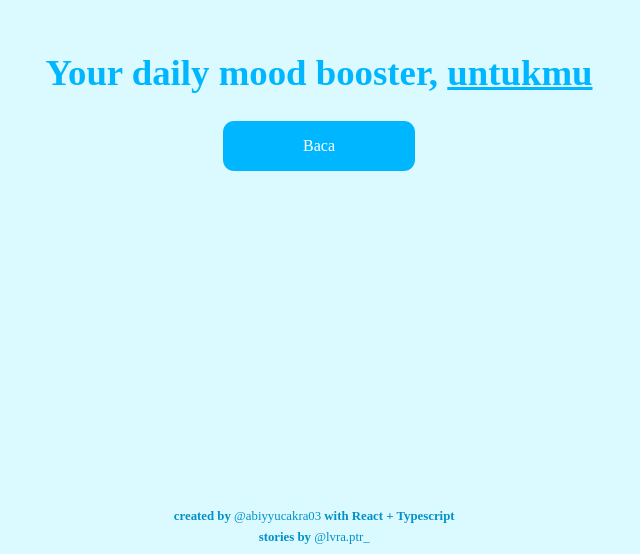
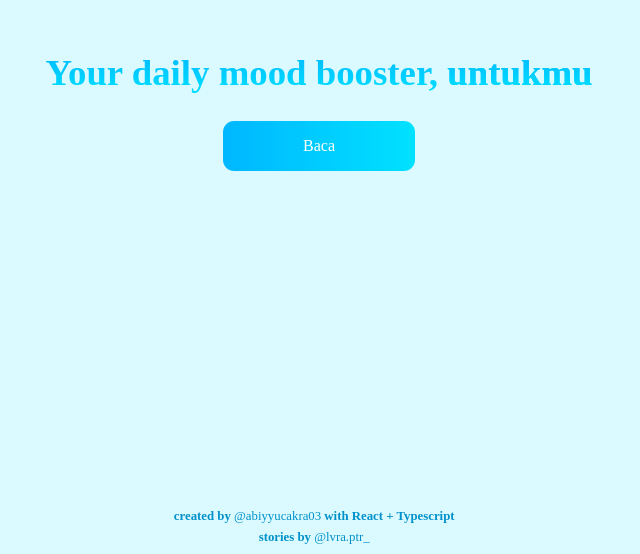
Before and after one commit to abiyyu03/untukmu, a React (Vite) app: page / in a window 1280 px wide. Shown: the part 246-800 px from the top of the page, without its empty margins (321-961 px from the left). Built offline with nearby package versions, Linux system fonts and the light colour scheme.

Commit message:
improve : add gradient in welcome page

```diff
--- a/src/components/welcome/welcome.module.css
+++ b/src/components/welcome/welcome.module.css
@@ -13,15 +13,19 @@
     text-align: center;
 }
 
-.welcome_title {
+.welcome_title, u {
     /* color:#1ABC9C; */
     color:#00b7ff;
+    background: -webkit-linear-gradient(#00b7ff, #00e1ff);
+    -webkit-background-clip: text;
+    -webkit-text-fill-color: transparent;
     margin-bottom:1.7rem;
     font-size: 2.3rem;
 }
 
 .welcome_button {
-    background-color: #00b7ff;
+    /* background-color: #00b7ff;  */
+    background-image: linear-gradient(to right, #00b7ff , #00e1ff);
     color:#fff;
     padding:1rem;
     text-decoration: none;
@@ -31,7 +35,7 @@
 }
 .welcome_button:hover {
     transition: 0.5s;
-    background-color: #0091ca;
+    background-image: linear-gradient(to right, #00a0df , #00c3dd);
 }
 
 .footer {
```
